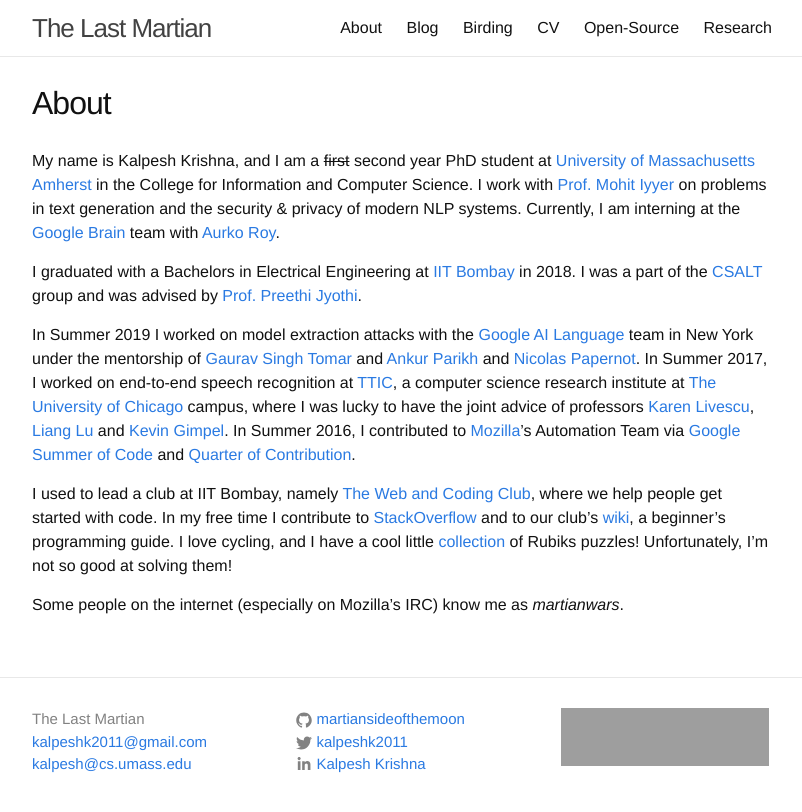
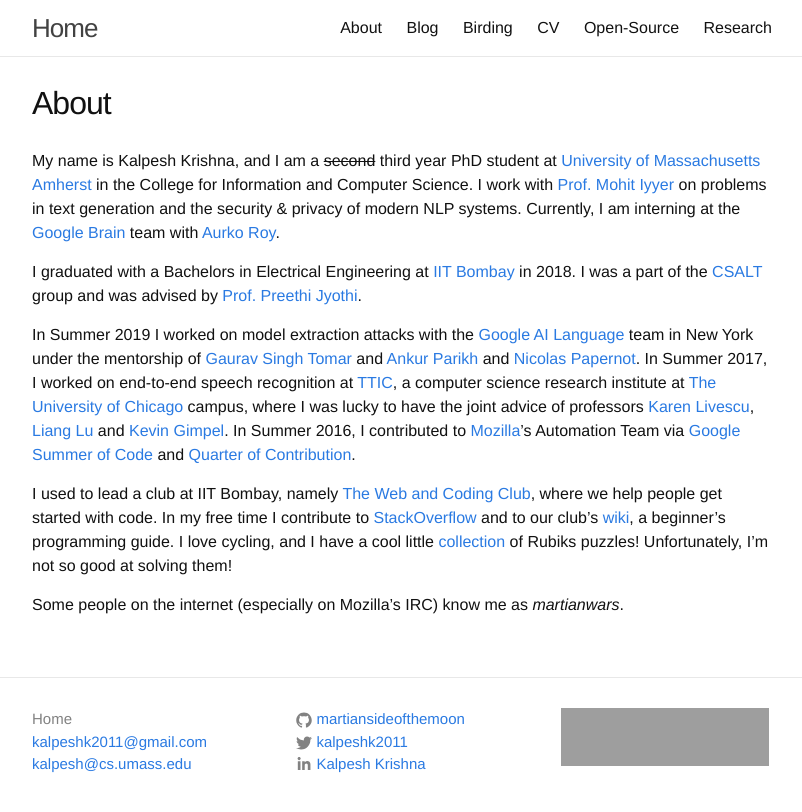
Before and after one commit to martiansideofthemoon/martiansideofthemoon.github.io, a Jekyll site: the page built from _pages/about.md, in a window 1280 px wide. Shown: the top 812 px of the page, without its empty margins (238-1040 px from the left). Built offline with Jekyll 4.4.1, drawn with Linux system fonts in a browser that asks for light colours; comment, search, counter and statistics services are not loaded; grey boxes are pictures that could not be loaded.

Commit message:
Updating homepage a bit

```diff
--- a/_config.yml
+++ b/_config.yml
@@ -6,7 +6,7 @@
 # 'jekyll serve'. If you change this file, please restart the server process.
 
 # Site settings
-title: The Last Martian
+title: Home
 full_name: Kalpesh Krishna
 email: kalpeshk2011@gmail.com
 email2: kalpesh@cs.umass.edu
--- a/_pages/about.md
+++ b/_pages/about.md
@@ -4,7 +4,7 @@ title: About
 permalink: /about/
 ---
 
-My name is Kalpesh Krishna, and I am a ~~first~~ second year PhD student at [University of Massachusetts Amherst](http://cs.umass.edu/) in the College for Information and Computer Science. I work with [Prof. Mohit Iyyer](https://people.cs.umass.edu/~miyyer/) on problems in text generation and the security & privacy of modern NLP systems. Currently, I am interning at the [Google Brain](https://research.google/teams/brain) team with [Aurko Roy](https://sites.google.com/site/royaurko).
+My name is Kalpesh Krishna, and I am a ~~second~~ third year PhD student at [University of Massachusetts Amherst](http://cs.umass.edu/) in the College for Information and Computer Science. I work with [Prof. Mohit Iyyer](https://people.cs.umass.edu/~miyyer/) on problems in text generation and the security & privacy of modern NLP systems. Currently, I am interning at the [Google Brain](https://research.google/teams/brain) team with [Aurko Roy](https://sites.google.com/site/royaurko).
 
 I graduated with a Bachelors in Electrical Engineering at [IIT Bombay](http://iitb.ac.in) in 2018. I was a part of the [CSALT](https://www.cse.iitb.ac.in/~pjyothi/csalt/) group and was advised by [Prof. Preethi Jyothi](https://www.cse.iitb.ac.in/~pjyothi/).
 
```
